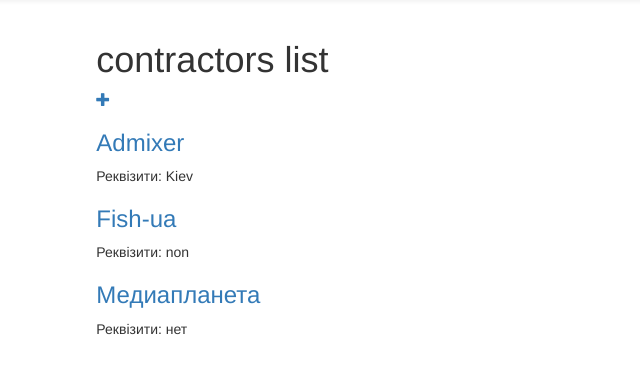
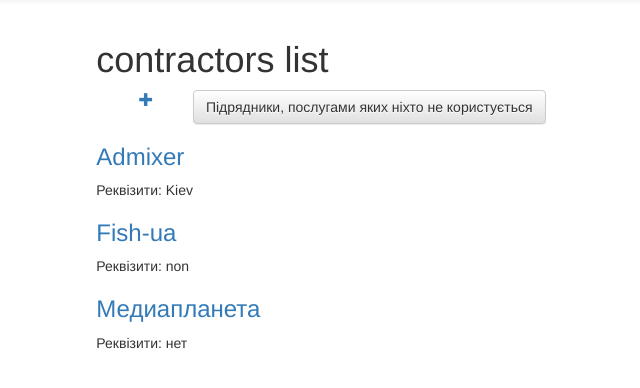
Before and after one commit to alexeyshulzhenko/OBDZ_Project, a Django app: page /contractors/ in a window 1280 px wide. Shown: the part 52-440 px from the top of the page, without its empty margins (132-772 px from the left). Run offline with Django 3.2, Linux system fonts and the light colour scheme; a user stored in the database is signed in; data comes from the database, SQL or seed files in the repository; some libraries are stand-ins or nearby versions.

Commit message:
added buttons

```diff
--- a/static/css/main.css
+++ b/static/css/main.css
@@ -1,3 +1,7 @@
 .fill-height-or-more > div {
     height: 220px;
 }
+
+.plus {
+    margin-left: 2em;
+}
--- a/templates/contractors/contractors_list.html
+++ b/templates/contractors/contractors_list.html
@@ -6,8 +6,12 @@
 {% block content %}
     <div class="col-lg-8 col-lg-offset-2 col-md-8 col-md-offset-2">
         <span><h1> contractors list </h1></span>
-        <span>
-            <a href="{% url 'contractors_new' %}" class="top-menu">
+        <a class="btn btn-default" href="{% url 'newest_contractors' %}">
+             Підрядники, послугами яких ніхто не користується
+        </a>
+
+        <span class="plus col-md-1 col-lg-1">
+            <a href="{% url 'newest_contractors' %}" class="top-menu">
                 <span class="glyphicon glyphicon-plus"></span>
             </a>
         </span>
--- a/templates/manager/manager_list.html
+++ b/templates/manager/manager_list.html
@@ -6,7 +6,11 @@
 {% block content %}
     <div class="col-lg-8 col-lg-offset-2 col-md-8 col-md-offset-2">
         <span><h1> managers list </h1></span>
-        <span>
+        <a class="btn btn-default" href="{% url 'managers_clients_count' %}">
+             Менеджери за кількістю клієнтів
+        </a>
+
+        <span class="plus col-md-1 col-lg-1">
             <a href="{% url 'manager_new' %}" class="top-menu">
                 <span class="glyphicon glyphicon-plus"></span>
             </a>
```
